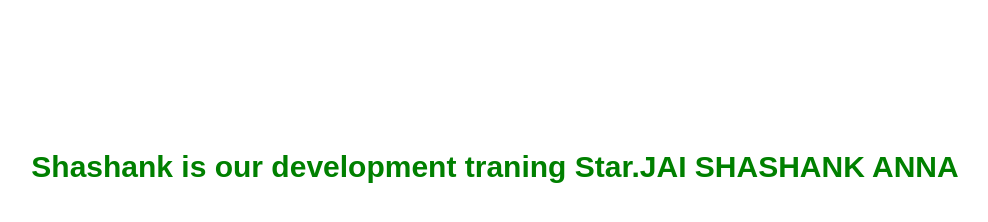
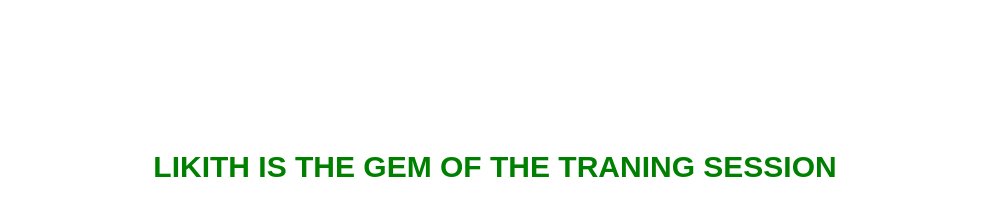
Before and after one commit to Murali-tech1/Git-repo, a plain HTML site: page booked.html in a window 1280 px wide. Shown: the whole page, without its empty margins (145-1133 px from the left). Drawn offline with Linux system fonts and the light colour scheme.

Commit message:
changed the text after book demo

```diff
--- a/booked.html
+++ b/booked.html
@@ -19,7 +19,7 @@
 </head>
 <body>
 
-    <h2>Shashank is our development traning Star.JAI SHASHANK ANNA</h2>
+    <h2>LIKITH IS THE GEM OF THE TRANING SESSION</h2>
 
 </body>
 </html>
```
